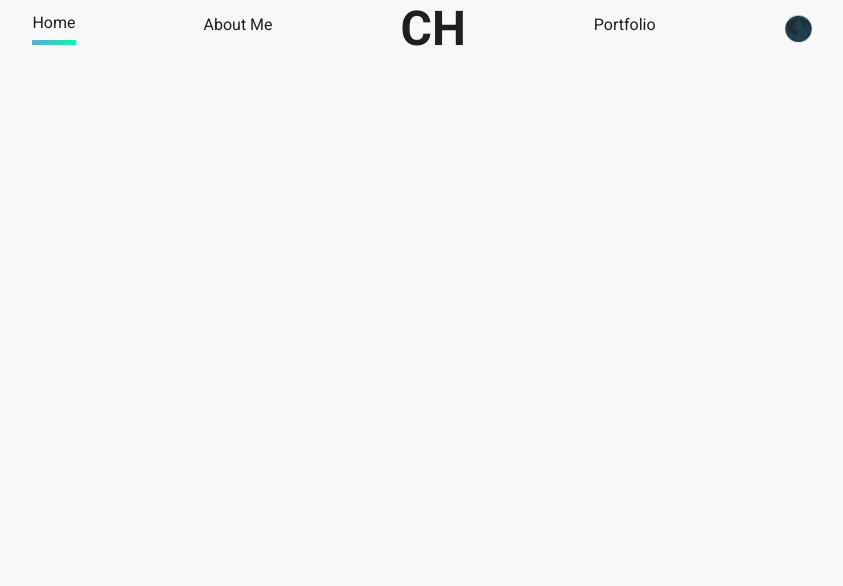
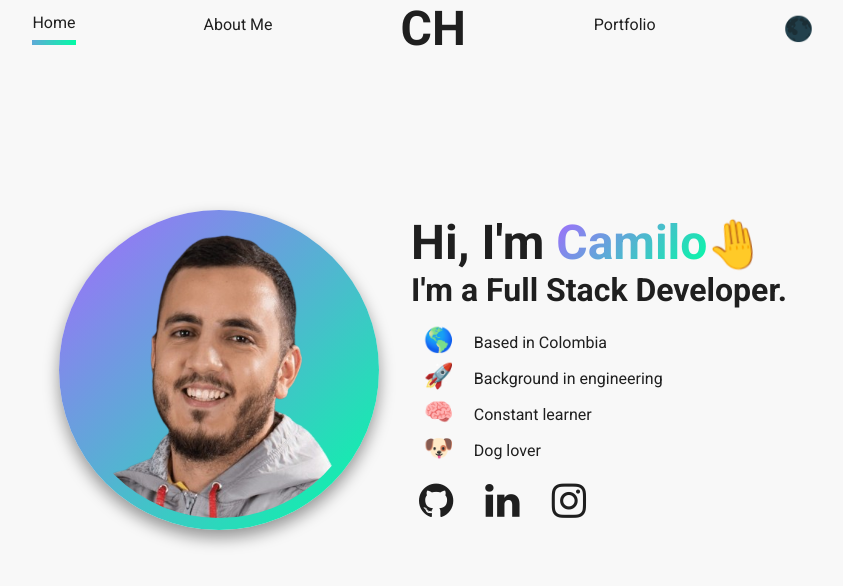
Before and after one commit to Churtadoh/Portfolio, a React (Create React App) app: page / in a window 1280 px wide. Shown: the top 586 px of the page, without its empty margins (217-1060 px from the left). Built offline with nearby package versions, Linux system fonts and the light colour scheme; the HTML template or start-up script is replaced by a standard one.

Commit message:
update route

```diff
--- a/package.json
+++ b/package.json
@@ -1,5 +1,5 @@
 {
-  "homepage": "http://churtadoh.github.io/Portfolio",
+  "homepage": "http://churtadoh.github.io/",
   "name": "portfolio",
   "version": "2.0.0",
   "private": true,
--- a/src/components/BaseLayout.js
+++ b/src/components/BaseLayout.js
@@ -23,9 +23,9 @@ export default function BaseLayout() {
             </Grid>
             <Grid item flexGrow={1}>
                <Routes>
-                  <Route exact path={'/home'} element={<Home/>}/>
+                  <Route exact path={'/'} element={<Home/>}/>
                   <Route exact path={'/about'} element={<About/>}/>
-                  <Route exact path={'/proyects'} element={<Portfolio/>}/>
+                  <Route exact path={'/portfolio'} element={<Portfolio/>}/>
                </Routes>
             </Grid>
          </Grid>
```
